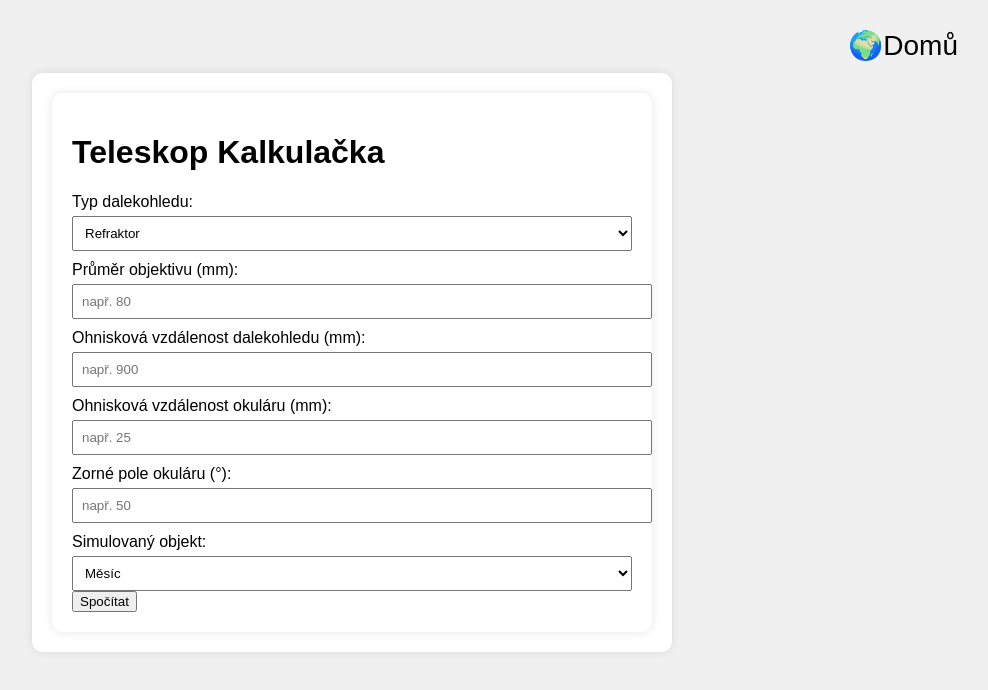
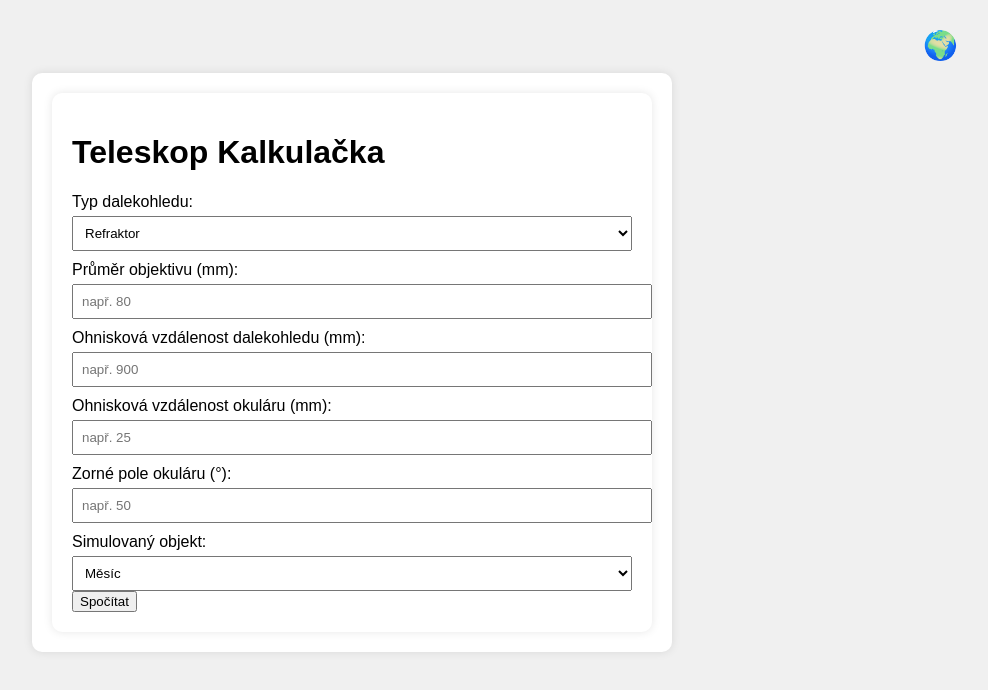
Before and after one commit to rimsewesmir/teleskopkalkulacka, a plain HTML site: page index.html in a window 1280 px wide. Shown: the whole page, without its empty margins (288-1276 px from the left). Drawn offline with Linux system fonts and the light colour scheme.

Commit message:
index.html

```diff
--- a/index.html
+++ b/index.html
@@ -60,7 +60,7 @@
     <button onclick="window.location.href='https://rimsewesmir.github.io/';"
             title="Domů"
             style="font-size: 28px; background: none; border: none; cursor: pointer;">
-      🌍Domů
+      🌍
     </button>
   </div>
 
```
